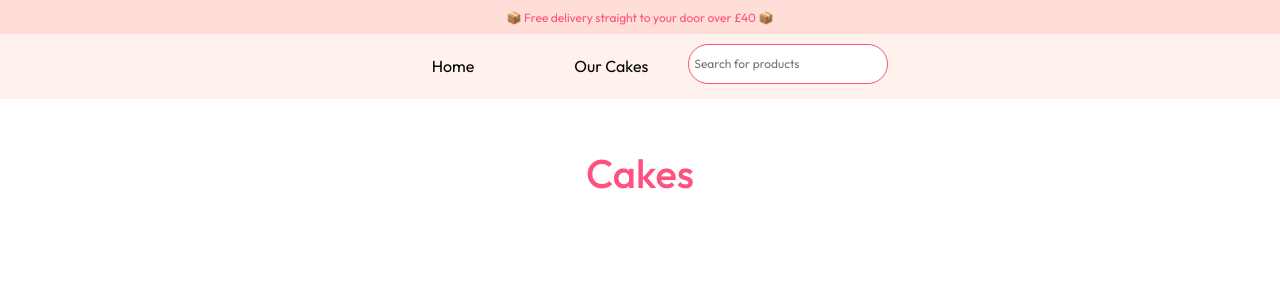
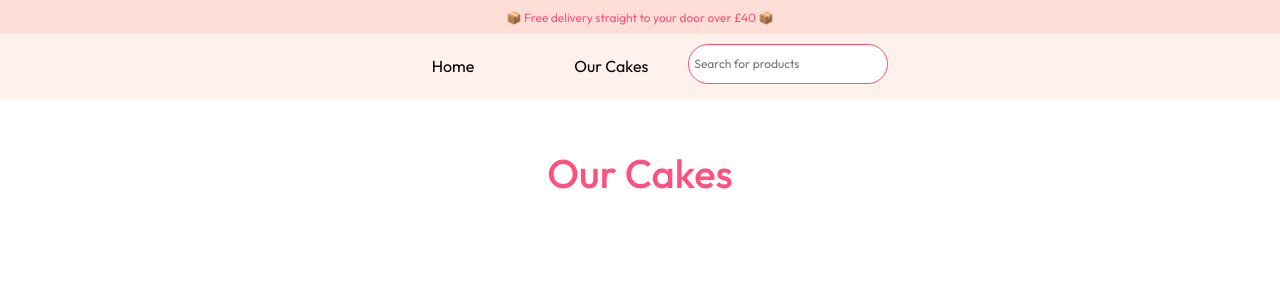
Before and after one commit to alexandravajda/CFG-project, a plain HTML site: page page2.html in a window 1280 px wide. Shown: the top 294 px of the page. Drawn offline with nearby package versions, Linux system fonts and the light colour scheme; a web font is replaced by a local one.

Commit message:
Update pg 2 title
to "Our Cakes" so it matches the nav bar

```diff
--- a/page2.html
+++ b/page2.html
@@ -25,7 +25,7 @@
         <input type="text" placeholder="Search for products" class="search-bar">
     </nav>
 
-    <h1>Cakes</h1>
+    <h1>Our Cakes</h1>
 
     <p id="ourcakestext">At CFG Cakes, we believe that every occasion deserves to be celebrated with a cake that is as special as the moment itself. Whether you're marking a birthday, wedding, anniversary, or just indulging in a sweet treat, our cakes are crafted to bring joy and create lasting memories. On this page you'll find some examples of cakes we have created for previous customers.</p>
 
```
